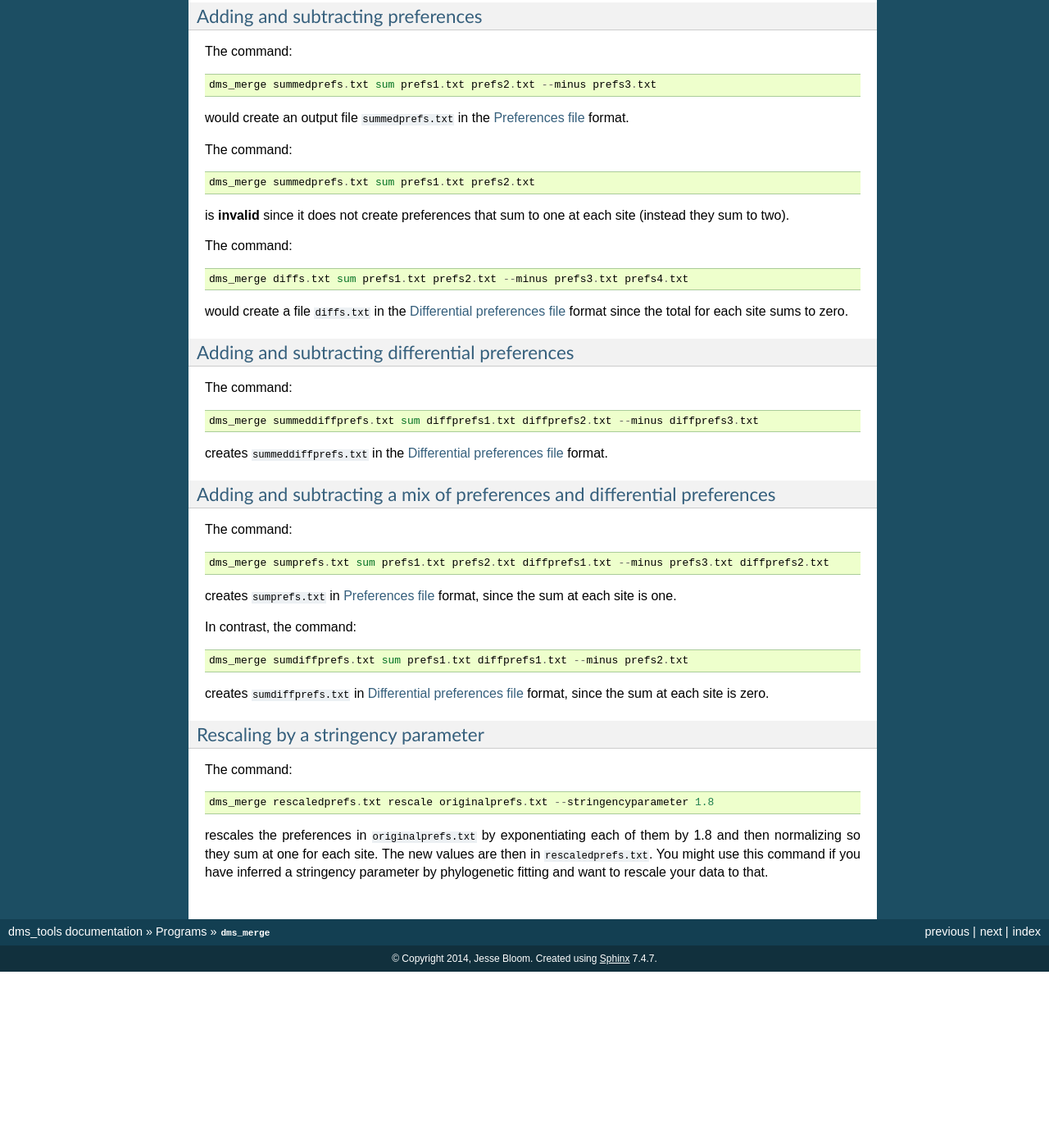
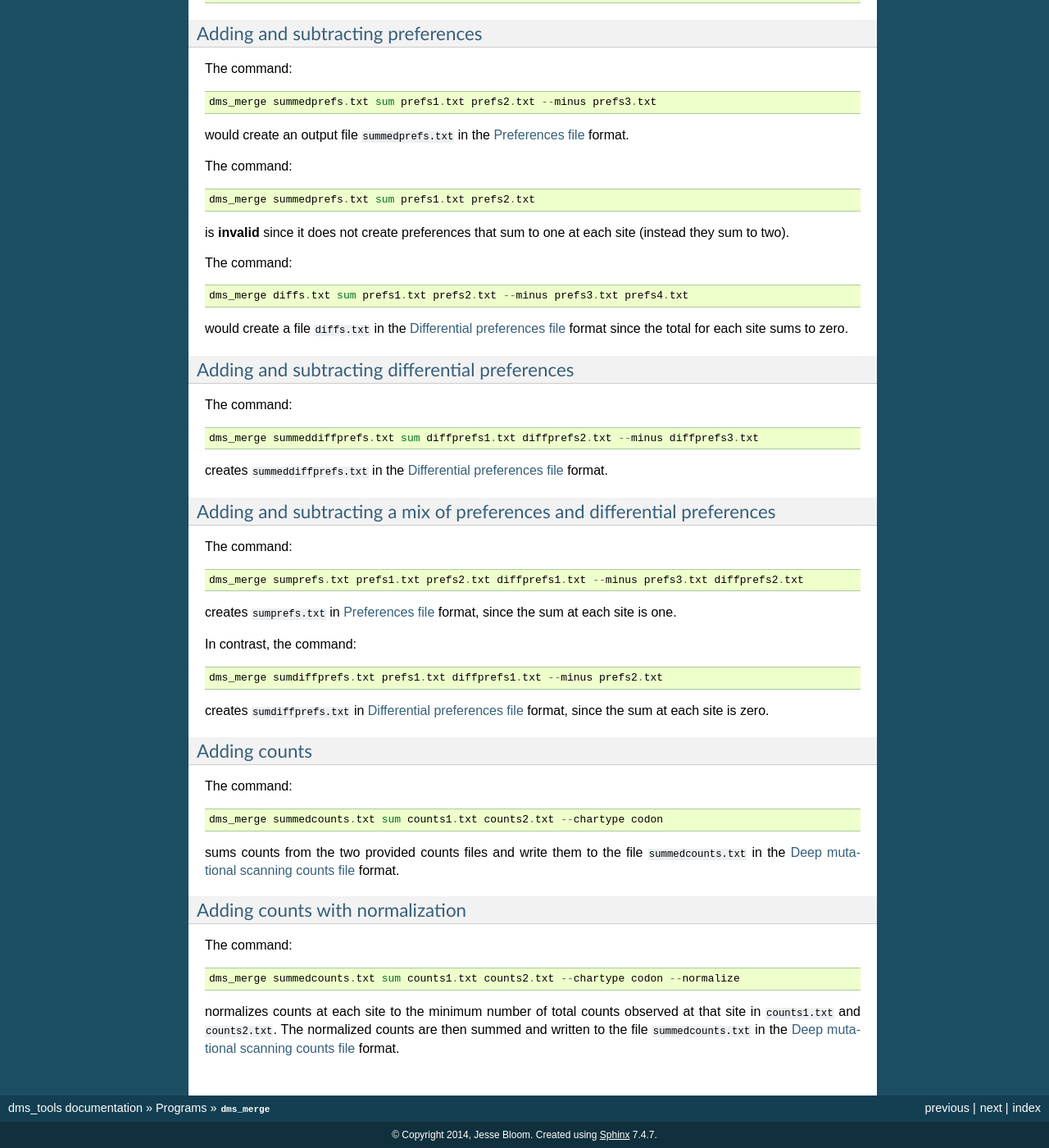
Before and after one commit to jbloomlab/dms_tools, a Sphinx documentation site: the page built from docs/dms_merge.rst, in a window 1280 px wide and 1400 px high, scrolled down 1384 px. Shown: the whole window at 82% size. Built offline with Sphinx 7.4.7, drawn with Linux system fonts in a browser that asks for light colours; the version number could not be read and is left out; before the commit the page ends 2569 px from its top, so only the background shows below that; some of the changed text lies outside the part shown.

Commit message:
update rst doc file for dms_merge

```diff
--- a/docs/dms_merge.rst
+++ b/docs/dms_merge.rst
@@ -8,7 +8,7 @@
 
 Overview
 -------------
-``dms_merge`` is a program included with the `dms_tools`_ package. It merges preferences or differential preferences in different files by averaging them or adding / subtracting them. See `Examples`_ for illustrations of how you might do this.
+``dms_merge`` is a program included with the `dms_tools`_ package. It merges preferences or differential preferences in different files by averaging them or adding / subtracting them. It also sums the counts from count files together. See `Examples`_ for illustrations of how you might do this.
 
 After you install `dms_tools`_, this program will be available to run at the command line.
 
@@ -20,18 +20,15 @@ Command-line usage
    :prog: dms_merge
 
    infile
-    Files should be in the formats of a :ref:`preferences_file` or a :ref:`diffpreferences_file`.
+    Files should be in the formats of a :ref:`preferences_file`, :ref:`diffpreferences_file`, or :ref:`dms_counts`.
 
    \-\-minus
     Files should be in the formats of a :ref:`preferences_file` or a :ref:`diffpreferences_file`.
 
-   \-\-stringencyparameter
-    If the ``--stringencparameter`` is :math:`\beta`, then the preferences are rescaled so that the new preference for amino-acid :math:`a` at site :math:`r` is :math:`\left(\pi_{r,a}\right)^{\beta} / \left[\sum_{a'} \left(\pi_{r,a'}\right)^{\beta}\right]`. So values of :math:`\beta` greater than one effectively increase the stringency with which favored amino acids are preferred, while value less than one flatten the preferences.
-
    outfile
     For ``merge_method`` of "average", then this file will be of the same type as ``infiles`` (either preferences or differential preferences).
 
-    For ``merge_method`` of "sum", this file may be either preferences or differential preferences:
+    For ``merge_method`` of "sum", this file may be either preferences, differential preferences, or counts:
 
         * If any of the files in ``infiles`` and ``--minus`` give preferences and the sum at each site is one, then ``outfile`` gives preferences.
 
@@ -39,13 +36,17 @@ Command-line usage
 
         * If all of the files in ``infiles`` and ``--minus`` are differential preferences, the ``outfile`` gives differential preferences.
 
+        * If all of the files in ``infiles`` are counts, the ``outfile`` gives counts.
+
     If ``outfile`` gives preferences, it will be in the :ref:`preferences_file` format. Note that this file will **not** have any columns giving 95% credible intervals, as these cannot be calculated when merging files.
 
     If ``outfile`` gives differential preferences, it will be in the :ref:`diffpreferences_file` format. Note that this file will **not** have any columns giving posterior probabilities, as these cannot be calculated when merging files.
 
+    If ``outfile`` gives counts, it will be in the :ref:`dms_counts` format.
+
 Examples
 -----------
-These examples assume that you have used several experiments to measure site-specific preferences in the files ``prefs1.txt``, ``prefs2.txt``, etc. You have also used several experiments to measure differential preferences in ``diffprefs1.txt``, ``diffprefs2.txt``, etc.
+These examples assume that you have used several experiments to measure counts and site-specific preferences in the files ``counts1.txt``, ``counts2.txt``, ``prefs1.txt``, ``prefs2.txt`` etc. You have also used several experiments to measure differential preferences in ``diffprefs1.txt``, ``diffprefs2.txt``, etc.
 
 Averaging preferences
 ~~~~~~~~~~~~~~~~~~~~~~~
@@ -101,22 +102,30 @@ Adding and subtracting a mix of preferences and differential preferences
 ~~~~~~~~~~~~~~~~~~~~~~~~~~~~~~~~~~~~~~~~~~~~~~~~~~~~~~~~~~~~~~~~~~~~~~~~~~~
 The command::
 
-    dms_merge sumprefs.txt sum prefs1.txt prefs2.txt diffprefs1.txt --minus prefs3.txt diffprefs2.txt
+    dms_merge sumprefs.txt prefs1.txt prefs2.txt diffprefs1.txt --minus prefs3.txt diffprefs2.txt
 
 creates ``sumprefs.txt`` in :ref:`preferences_file` format, since the sum at each site is one.
 
 In contrast, the command::
 
-    dms_merge sumdiffprefs.txt sum prefs1.txt diffprefs1.txt --minus prefs2.txt
+    dms_merge sumdiffprefs.txt prefs1.txt diffprefs1.txt --minus prefs2.txt
 
 creates ``sumdiffprefs.txt`` in :ref:`diffpreferences_file` format, since the sum at each site is zero.
 
-Rescaling by a stringency parameter
-~~~~~~~~~~~~~~~~~~~~~~~~~~~~~~~~~~~~~~
+Adding counts
+~~~~~~~~~~~~~~~~~~~~~~~~~~~~~~~~~~~~~~~~~~~~~~
 The command::
 
-    dms_merge rescaledprefs.txt rescale originalprefs.txt --stringencyparameter 1.8
+    dms_merge summedcounts.txt sum counts1.txt counts2.txt --chartype codon
 
-rescales the preferences in ``originalprefs.txt`` by exponentiating each of them by 1.8 and then normalizing so they sum at one for each site. The new values are then in ``rescaledprefs.txt``. You might use this command if you have inferred a stringency parameter by phylogenetic fitting and want to rescale your data to that.
+sums counts from the two provided counts files and write them to the file ``summedcounts.txt`` in the :ref:`dms_counts` format.
+
+Adding counts with normalization
+~~~~~~~~~~~~~~~~~~~~~~~~~~~~~~~~~~~~~~~~~~~~~~
+The command::
+
+    dms_merge summedcounts.txt sum counts1.txt counts2.txt --chartype codon --normalize
+
+normalizes counts at each site to the minimum number of total counts observed at that site in ``counts1.txt`` and ``counts2.txt``. The normalized counts are then summed and written to the file ``summedcounts.txt`` in the :ref:`dms_counts` format.
 
 .. include:: weblinks.txt
```
